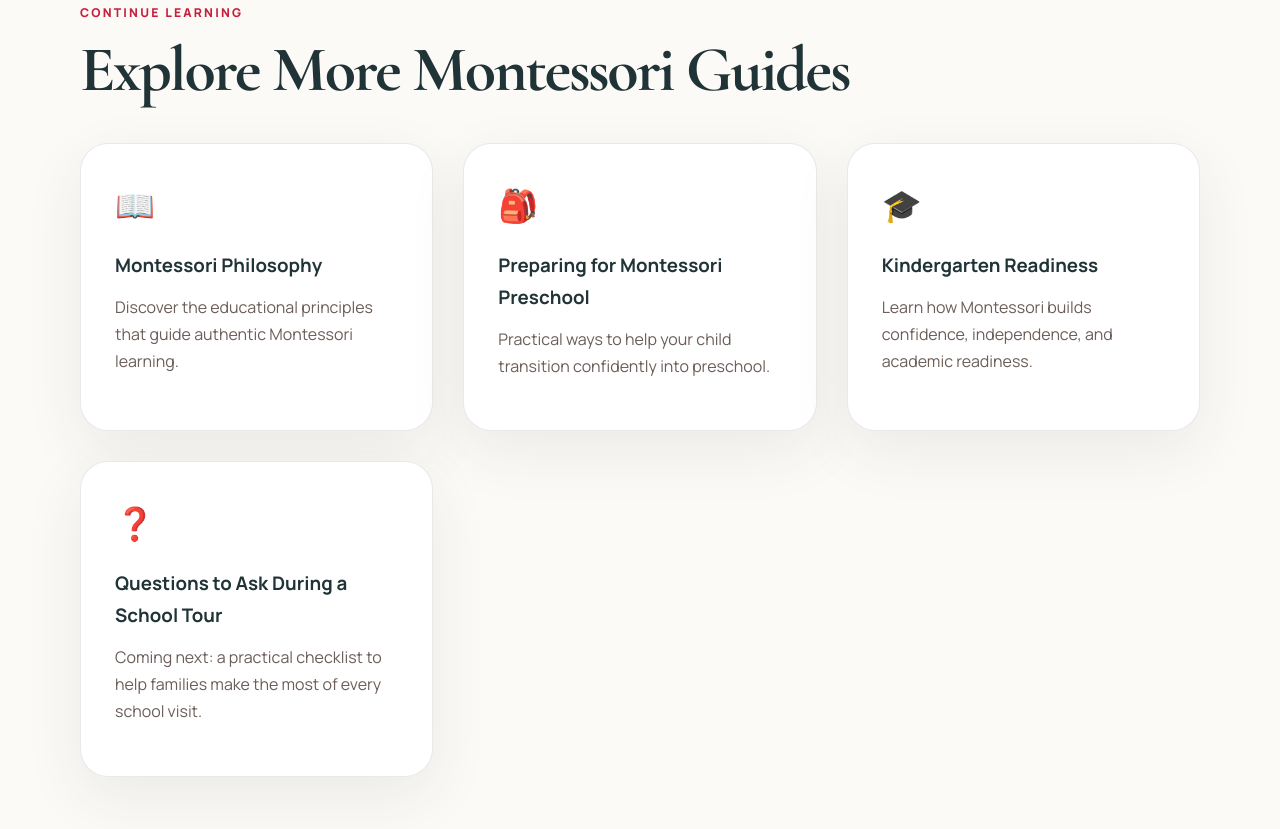
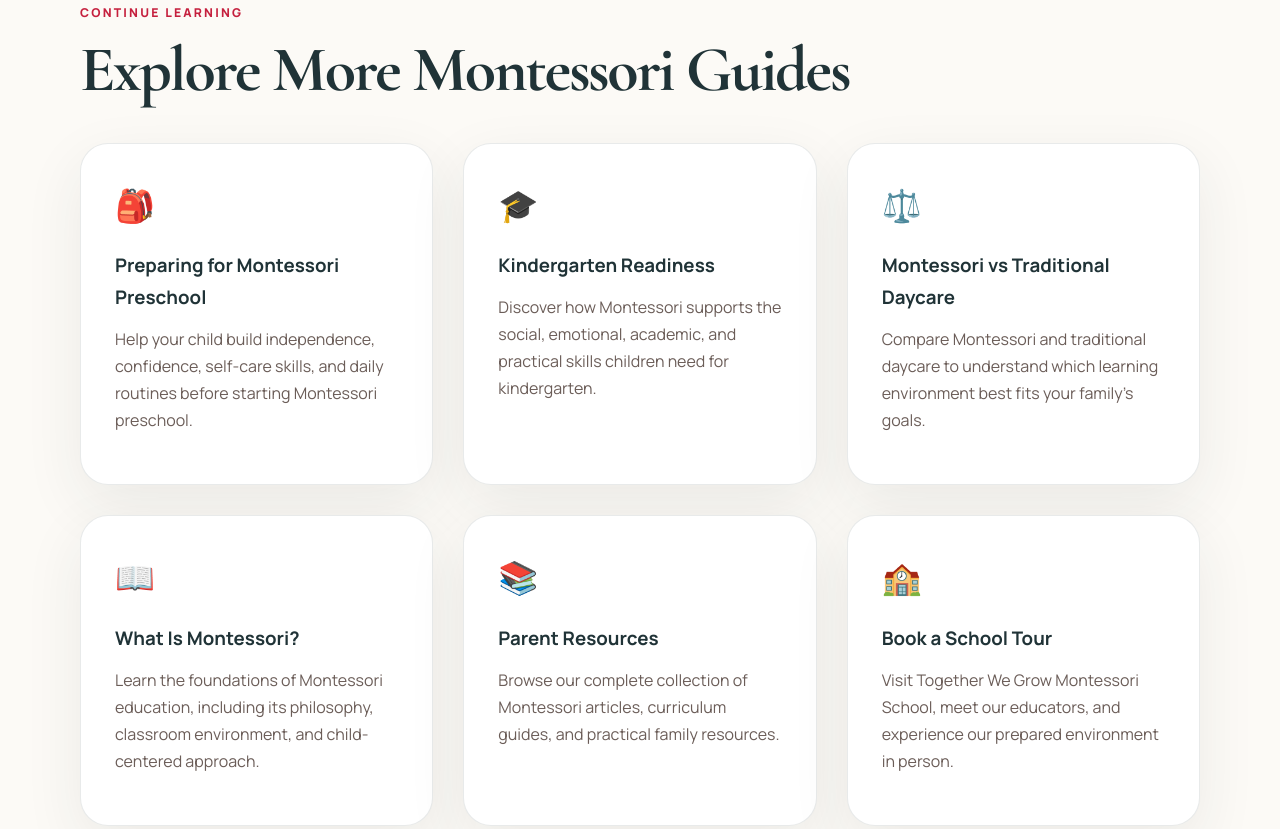
Before and after one commit to twgmontessori/twg-montessori-website, a plain HTML site: page choosing-a-montessori-preschool-in-vancouver.html in a window 1280 px wide. Shown: the part 8489-9318 px from the top of the page. Drawn offline with nearby package versions, Linux system fonts and the light colour scheme.

Commit message:
Update choosing-a-montessori-preschool-in-vancouver.html

```diff
--- a/choosing-a-montessori-preschool-in-vancouver.html
+++ b/choosing-a-montessori-preschool-in-vancouver.html
@@ -763,24 +763,16 @@ safe, curious, and excited to learn every day.
   <div class="learn-wrap">
 
     <p class="eyebrow red">Continue Learning</p>
-
     <h2>Explore More Montessori Guides</h2>
 
     <div class="related-grid">
-
-      <a href="montessori-philosophy.html" class="related-card">
-        <span>📖</span>
-        <h3>Montessori Philosophy</h3>
-        <p>
-          Discover the educational principles that guide authentic Montessori learning.
-        </p>
-      </a>
 
       <a href="preparing-for-montessori-preschool.html" class="related-card">
         <span>🎒</span>
         <h3>Preparing for Montessori Preschool</h3>
         <p>
-          Practical ways to help your child transition confidently into preschool.
+          Help your child build independence, confidence, self-care skills,
+          and daily routines before starting Montessori preschool.
         </p>
       </a>
 
@@ -788,15 +780,45 @@ safe, curious, and excited to learn every day.
         <span>🎓</span>
         <h3>Kindergarten Readiness</h3>
         <p>
-          Learn how Montessori builds confidence, independence, and academic readiness.
+          Discover how Montessori supports the social, emotional,
+          academic, and practical skills children need for kindergarten.
         </p>
       </a>
 
-      <a href="questions-to-ask-during-a-school-tour.html" class="related-card">
-        <span>❓</span>
-        <h3>Questions to Ask During a School Tour</h3>
+      <a href="montessori-vs-daycare.html" class="related-card">
+        <span>⚖️</span>
+        <h3>Montessori vs Traditional Daycare</h3>
         <p>
-          Coming next: a practical checklist to help families make the most of every school visit.
+          Compare Montessori and traditional daycare to understand
+          which learning environment best fits your family's goals.
+        </p>
+      </a>
+
+      <a href="about-montessori.html" class="related-card">
+        <span>📖</span>
+        <h3>What Is Montessori?</h3>
+        <p>
+          Learn the foundations of Montessori education,
+          including its philosophy, classroom environment,
+          and child-centered approach.
+        </p>
+      </a>
+
+      <a href="parent-resources.html" class="related-card">
+        <span>📚</span>
+        <h3>Parent Resources</h3>
+        <p>
+          Browse our complete collection of Montessori articles,
+          curriculum guides, and practical family resources.
+        </p>
+      </a>
+
+      <a href="index.html#tour" class="related-card">
+        <span>🏫</span>
+        <h3>Book a School Tour</h3>
+        <p>
+          Visit Together We Grow Montessori School, meet our educators,
+          and experience our prepared environment in person.
         </p>
       </a>
 
```
